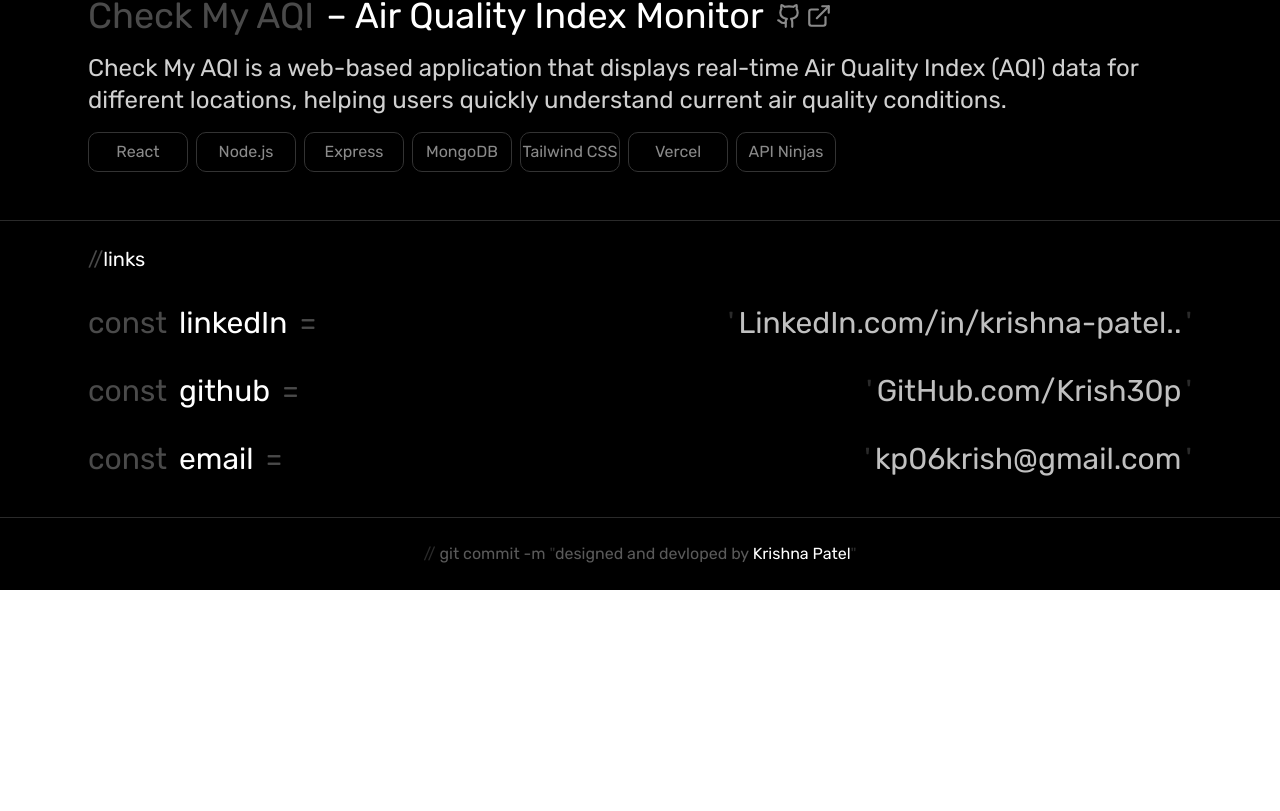
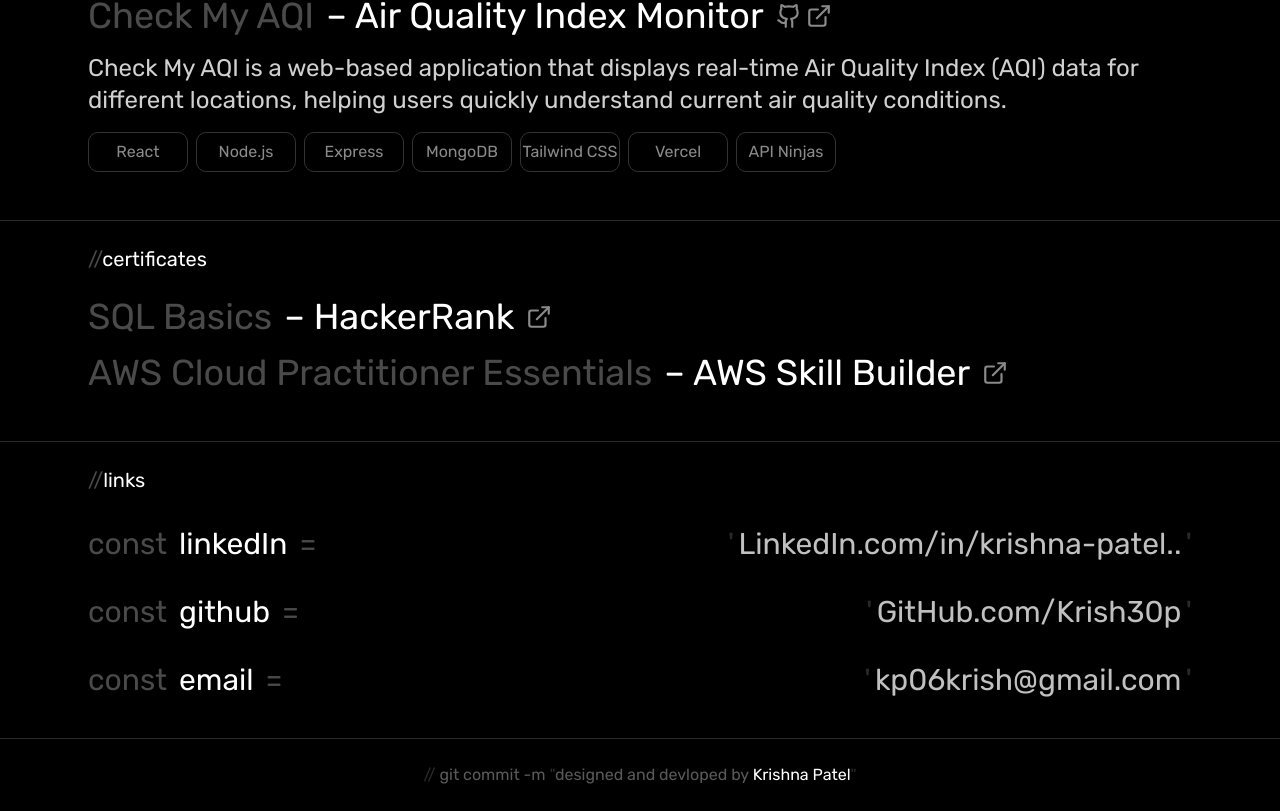
Before and after one commit to Krish30p/Portfolio, a React (Vite) app: page / in a window 1280 px wide. Shown: the part 1040-1851 px from the top of the page. Before the commit the page ends 1630 px from the top, so only its background shows below. Built offline with nearby package versions, Linux system fonts and the light colour scheme.

Commit message:
added certificates

```diff
--- a/src/App.jsx
+++ b/src/App.jsx
@@ -22,7 +22,7 @@
       <Main />
       <Skills />
       <Projects />
-      {/* <Certificates /> */}
+      <Certificates />
       <Links />
       <Designed />
 
```
